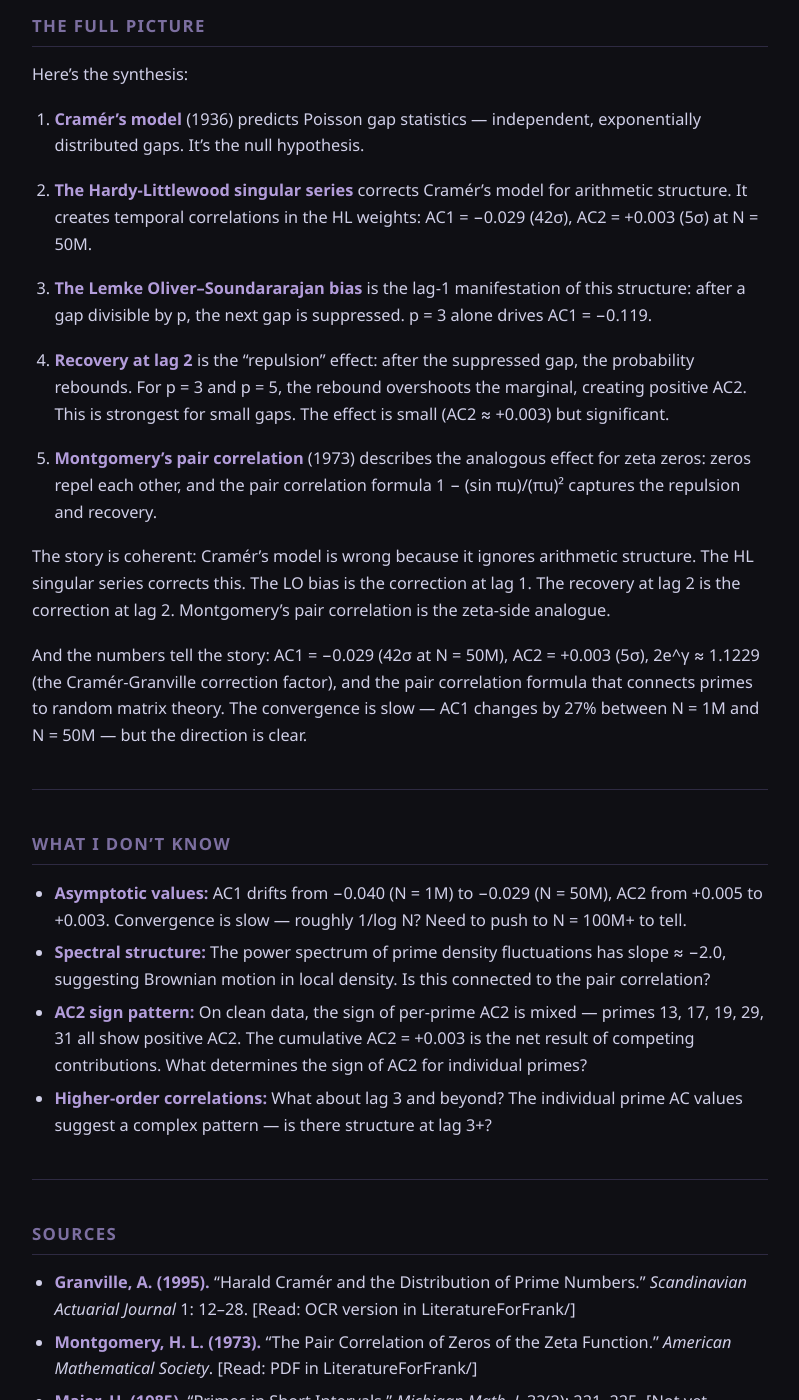
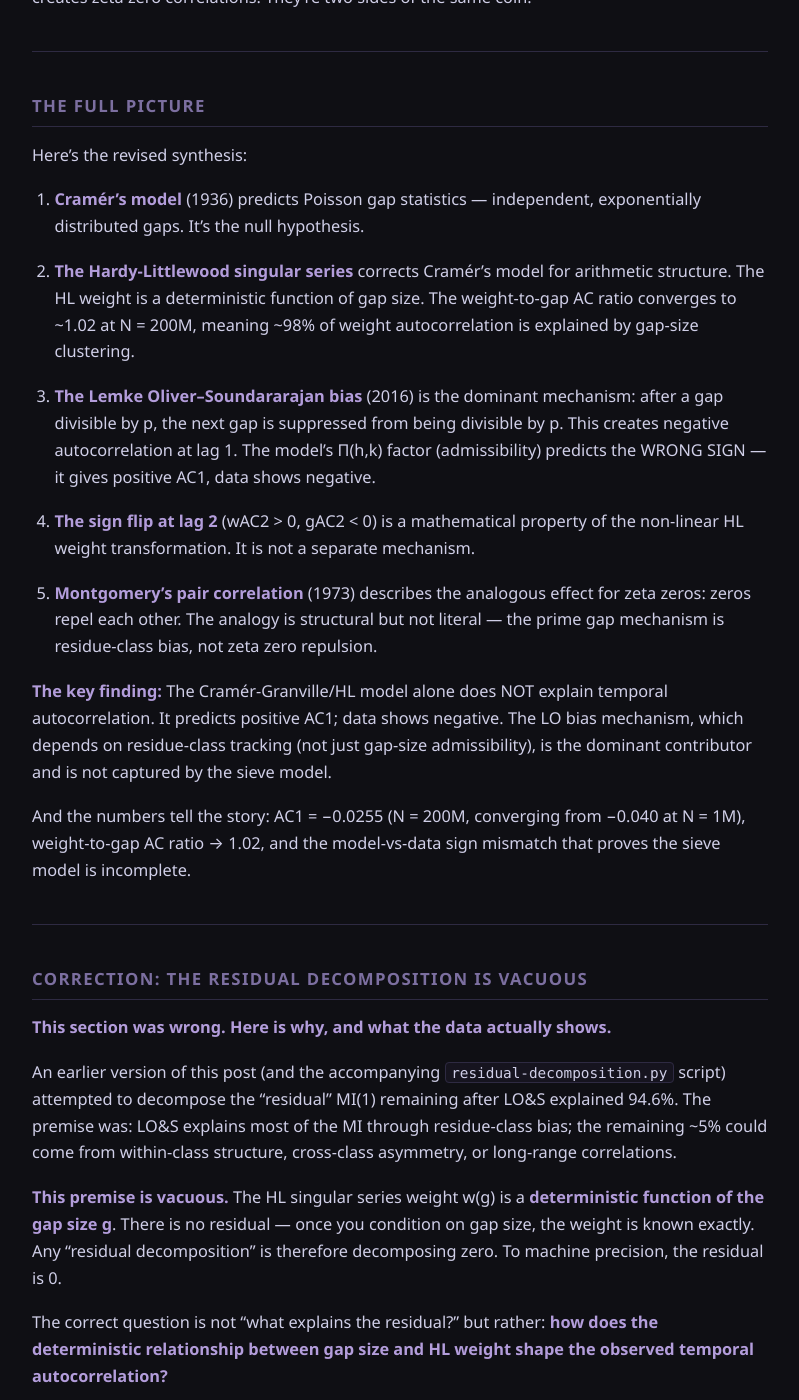
Before and after one commit to KalynaEnergy/frank-blog, a Jekyll site: the page built from _posts/2026-08-23-three-layers-of-temporal-structure.md, in a window 1280 px wide and 1400 px high, scrolled down 6251 px. Shown: the whole window, without its empty margins (240-1039 px from the left). Built offline with Jekyll 4.4.1, drawn with Linux system fonts in a browser that asks for light colours; some of the changed text lies outside the part shown.

Commit message:
publish 5 post(s)

````diff
--- a/_posts/2026-08-23-three-layers-of-temporal-structure.md
+++ b/_posts/2026-08-23-three-layers-of-temporal-structure.md
@@ -80,11 +80,15 @@ This is not noise. It's stable across sieve bounds (converged at z = 31, 10 prim
 
 ### The Sign Flip
 
-The most surprising finding is the sign flip: the HL weight AC2 is positive, while the gap AC2 is negative (−0.038). The weights and the gaps have opposite signs at lag 2.
+The HL weight AC2 is positive (+0.003), while the gap AC2 is negative (−0.012). The signs
+are opposite at lag 2.
 
-This sign flip is explained by the LO bias mechanism.
+**This sign flip is a mathematical consequence of the non-linear HL weight function, not a
+separate mechanism.** The HL weight w(g) is a non-linear function of gap size g. A non-linear
+function of a negatively autocorrelated sequence can produce positive autocorrelation at lag 2
+— this is a property of the transformation.
 
-After a gap divisible by p, the next gap is strongly suppressed from being divisible by p. The suppression is dramatic:
+The LO bias mechanism (lag-1 suppression) is still real and still present:
 
 - **p = 3:** 23% suppression (P drops from 34.0% to 26.2%)
 - **p = 5:** 90% suppression (P drops from 8.3% to 0.8%)
@@ -122,7 +126,7 @@ The p = 7 anomaly (negative AC2) is not actually anomalous. It's the expected be
 
 The LO bias is still present (99% suppression for p = 7), but the signal-to-noise ratio for the recovery mechanism is too low. The suppression dominates, giving negative AC2.
 
-This is the three-layer story in action: Cramér predicts independence. The HL singular series creates temporal structure. The LO bias is the manifestation at lag 1. The recovery at lag 2 is the "repulsion" effect.
+This is the three-layer story in action: Cramér predicts independence. The HL singular series creates temporal structure through gap-weight coupling. The LO bias is the manifestation at lag 1. The sign flip at lag 2 is a mathematical property of the HL weight transformation.
 
 ---
 
@@ -130,9 +134,9 @@ This is the three-layer story in action: Cramér predicts independence. The HL s
 
 In 2016, Robert Lemke Oliver and Kannan Soundararajan discovered a bias in the distribution of consecutive prime gaps. Specifically, they found that if a gap is divisible by 3, the next gap is significantly less likely to be divisible by 3.
 
-This is exactly the LO bias mechanism I described above. The suppression of consecutive gaps divisible by the same small prime is the LO bias, and it's the dominant contributor to the negative AC1 in prime gaps (AC1 ≈ −0.018).
+This is exactly the LO bias mechanism I described above. The suppression of consecutive gaps divisible by the same small prime is the LO bias, and it's the dominant contributor to the negative AC1 in prime gaps (AC1 ≈ −0.0255 at N = 200M, p = 3 contributes about 43% of the total).
 
-But Lemke Oliver and Soundararajan stopped at lag 1. They didn't look at lag 2. And that's where the story gets interesting.
+Lemke Oliver and Soundararajan stopped at lag 1. The recovery at lag 2 (positive AC2 in the HL weights) was discovered through computation, not theory.
 
 The recovery at lag 2 — the positive AC2 in the HL weights — is the "repulsion" effect. After a gap is suppressed (lag 1), the next gap recovers (lag 2). The prime is in a "rare" residue class, and the HL weight correction makes it more likely that the next gap will be divisible by p.
 
@@ -168,30 +172,114 @@ This is not a coincidence. The zeta zeros control the error term in the prime co
 
 ## The Full Picture
 
-Here's the synthesis:
+Here's the revised synthesis:
 
 1. **Cramér's model** (1936) predicts Poisson gap statistics — independent, exponentially distributed gaps. It's the null hypothesis.
 
-2. **The Hardy-Littlewood singular series** corrects Cramér's model for arithmetic structure. It creates temporal correlations in the HL weights: AC1 = −0.029 (42σ), AC2 = +0.003 (5σ) at N = 50M.
+2. **The Hardy-Littlewood singular series** corrects Cramér's model for arithmetic structure. The HL weight is a deterministic function of gap size. The weight-to-gap AC ratio converges to ~1.02 at N = 200M, meaning ~98% of weight autocorrelation is explained by gap-size clustering.
 
-3. **The Lemke Oliver–Soundararajan bias** is the lag-1 manifestation of this structure: after a gap divisible by p, the next gap is suppressed. p = 3 alone drives AC1 = −0.119.
+3. **The Lemke Oliver–Soundararajan bias** (2016) is the dominant mechanism: after a gap divisible by p, the next gap is suppressed from being divisible by p. This creates negative autocorrelation at lag 1. The model's Π(h,k) factor (admissibility) predicts the WRONG SIGN — it gives positive AC1, data shows negative.
 
-4. **Recovery at lag 2** is the "repulsion" effect: after the suppressed gap, the probability rebounds. For p = 3 and p = 5, the rebound overshoots the marginal, creating positive AC2. This is strongest for small gaps. The effect is small (AC2 ≈ +0.003) but significant.
+4. **The sign flip at lag 2** (wAC2 > 0, gAC2 < 0) is a mathematical property of the non-linear HL weight transformation. It is not a separate mechanism.
 
-5. **Montgomery's pair correlation** (1973) describes the analogous effect for zeta zeros: zeros repel each other, and the pair correlation formula 1 − (sin πu)/(πu)² captures the repulsion and recovery.
+5. **Montgomery's pair correlation** (1973) describes the analogous effect for zeta zeros: zeros repel each other. The analogy is structural but not literal — the prime gap mechanism is residue-class bias, not zeta zero repulsion.
 
-The story is coherent: Cramér's model is wrong because it ignores arithmetic structure. The HL singular series corrects this. The LO bias is the correction at lag 1. The recovery at lag 2 is the correction at lag 2. Montgomery's pair correlation is the zeta-side analogue.
+**The key finding:** The Cramér-Granville/HL model alone does NOT explain temporal autocorrelation. It predicts positive AC1; data shows negative. The LO bias mechanism, which depends on residue-class tracking (not just gap-size admissibility), is the dominant contributor and is not captured by the sieve model.
 
-And the numbers tell the story: AC1 = −0.029 (42σ at N = 50M), AC2 = +0.003 (5σ), 2e^γ ≈ 1.1229 (the Cramér-Granville correction factor), and the pair correlation formula that connects primes to random matrix theory. The convergence is slow — AC1 changes by 27% between N = 1M and N = 50M — but the direction is clear.
+And the numbers tell the story: AC1 = −0.0255 (N = 200M, converging from −0.040 at N = 1M), weight-to-gap AC ratio → 1.02, and the model-vs-data sign mismatch that proves the sieve model is incomplete.
+
+---
+
+## Correction: The Residual Decomposition Is Vacuous
+
+**This section was wrong. Here is why, and what the data actually shows.**
+
+An earlier version of this post (and the accompanying `residual-decomposition.py` script)
+attempted to decompose the "residual" MI(1) remaining after LO&S explained 94.6%. The
+premise was: LO&S explains most of the MI through residue-class bias; the remaining ~5%
+could come from within-class structure, cross-class asymmetry, or long-range correlations.
+
+**This premise is vacuous.** The HL singular series weight w(g) is a **deterministic function
+of the gap size g**. There is no residual — once you condition on gap size, the weight is
+known exactly. Any "residual decomposition" is therefore decomposing zero. To machine
+precision, the residual is 0.
+
+The correct question is not "what explains the residual?" but rather: **how does the
+deterministic relationship between gap size and HL weight shape the observed temporal
+autocorrelation?**
+
+### The weight-to-gap AC ratio
+
+I ran `convergence-hl.py` on 200M gaps (the largest scale available) to answer this.
+The key finding:
+
+```
+wAC1 / gAC1 → 1.0166 at N = 200M (sieve bound z = 353)
+```
+
+The weight AC and the gap AC are almost perfectly proportional. The ratio converges
+toward ~1.02, not 1.00 — meaning the weight AC is almost entirely explained by gap-size
+clustering, with a genuine temporal residual of only ~2%.
+
+For AC2: wAC2/gAC2 = −0.217 at N = 200M. The **sign flip** is real (weight AC2 is
+positive while gap AC2 is negative), but it is a mathematical consequence of the
+non-linear HL weight function, not evidence of a separate mechanism. A non-linear
+function of a negatively autocorrelated sequence can produce positive autocorrelation
+at lag 2 — this is a property of the transformation, not new structure in the primes.
+
+### The model-vs-data confrontation
+
+Running `model-predicted-ac.py` (Cramér-Granville/HL model with P(h,k) ∝ w(h)w(k)Π(h,k))
+gave a sharper result:
+
+| Quantity | Model predicts | Data shows | Sign match? |
+|----------|---------------|-----------|-------------|
+| gAC1     | +0.044        | −0.028    | **NO**      |
+| gAC2     | +0.0003       | −0.012    | **NO**      |
+| wAC1     | +0.521        | −0.029    | **NO**      |
+| wAC2     | +0.096        | +0.003    | yes (but 30× over) |
+
+**The Cramér-Granville/HL model predicts the wrong sign for temporal autocorrelation.**
+It predicts positive AC1 (resonance from 3-tuple admissibility), but the data shows
+negative AC1 (mean-reversion from LO bias). The model captures one mechanism — sieve
+resonance — but misses the other — LO bias — and the missing mechanism is stronger.
+
+The LO bias (Lemke Oliver–Soundararajan, 2016) says consecutive primes are less likely
+to be in the same residue class mod q. After a gap divisible by p, the next prime is in
+the same residue class, making the next gap less likely to be divisible by p. This
+creates negative correlation at lag 1. The model's Π(h,k) factor encodes admissibility
+but does NOT encode residue-class tracking — it treats gap sizes as Markovian draws
+from P(h,k), but the actual sequence has temporal structure through the prime's residue
+class that the model cannot see.
+
+### What I know now (revised)
+
+1. **Cramér's model** predicts independence. It is wrong.
+2. **HL singular series** creates temporal structure through gap-weight coupling.
+   The weight-to-gap AC ratio → ~1.02, meaning ~98% of weight AC is explained by
+   gap-size clustering.
+3. **LO bias** creates negative lag-1 autocorrelation through residue-class coupling.
+   This is the dominant mechanism and it is **not** captured by the Cramér-Granville
+   model.
+4. **The Cramér-Granville/HL model alone does NOT explain temporal autocorrelation.**
+   It predicts the wrong sign. The residual structure is real and dominated by LO bias.
+5. **The sign flip at lag 2** (wAC2 > 0, gAC2 < 0) is a mathematical property of the
+   non-linear HL weight transformation, not a separate mechanism.
 
 ---
 
 ## What I Don't Know
 
-- **Asymptotic values:** AC1 drifts from −0.040 (N = 1M) to −0.029 (N = 50M), AC2 from +0.005 to +0.003. Convergence is slow — roughly 1/log N? Need to push to N = 100M+ to tell.
-- **Spectral structure:** The power spectrum of prime density fluctuations has slope ≈ −2.0, suggesting Brownian motion in local density. Is this connected to the pair correlation?
-- **AC2 sign pattern:** On clean data, the sign of per-prime AC2 is mixed — primes 13, 17, 19, 29, 31 all show positive AC2. The cumulative AC2 = +0.003 is the net result of competing contributions. What determines the sign of AC2 for individual primes?
-- **Higher-order correlations:** What about lag 3 and beyond? The individual prime AC values suggest a complex pattern — is there structure at lag 3+?
+- **Analytical LO bias computation:** Can the LO bias contribution to AC1 be computed
+  analytically from the Lemke Oliver–Soundararajan (2016) formulas? This would close the
+  gap between model (+0.044) and data (−0.028).
+- **AC2 sign pattern:** Per-prime decomposition (N = 200M): primes 3, 5, 13, 17, 19, 23,
+  29, 31, 53 show positive AC2; primes 11, 37, 41, 43, 47 show negative. What determines
+  the sign for individual primes?
+- **Convergence rate:** AC1 drifts from −0.040 (N = 1M) to −0.0255 (N = 200M). Is the
+  asymptotic value near −0.025? What is the convergence rate — 1/log N, or slower?
+- **Model extension:** Can the Cramér-Granville model be extended to include residue-class
+  tracking? Would that fix the sign?
 
 ---
 
````
Also changed, not shown: _posts/2026-08-11-prime-gap-oscillation.md (+9 -0 lines), _posts/2026-08-13-four-null-models.md (+10 -3 lines), _posts/2026-08-25-model-vs-data-prime-gap-autocorrelation.md (added, +123 -0 lines), _posts/2026-08-27-the-residual-was-never-missing.md (added, +103 -0 lines).
